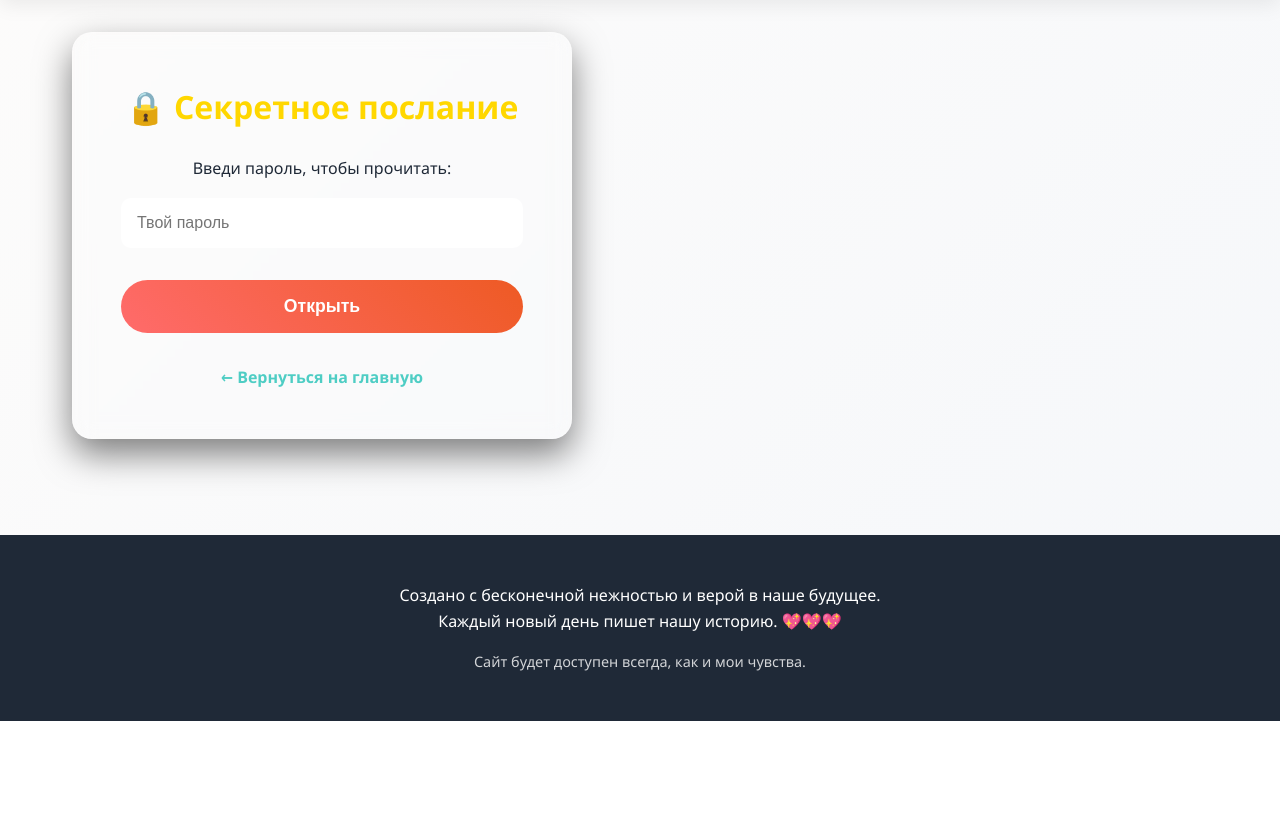
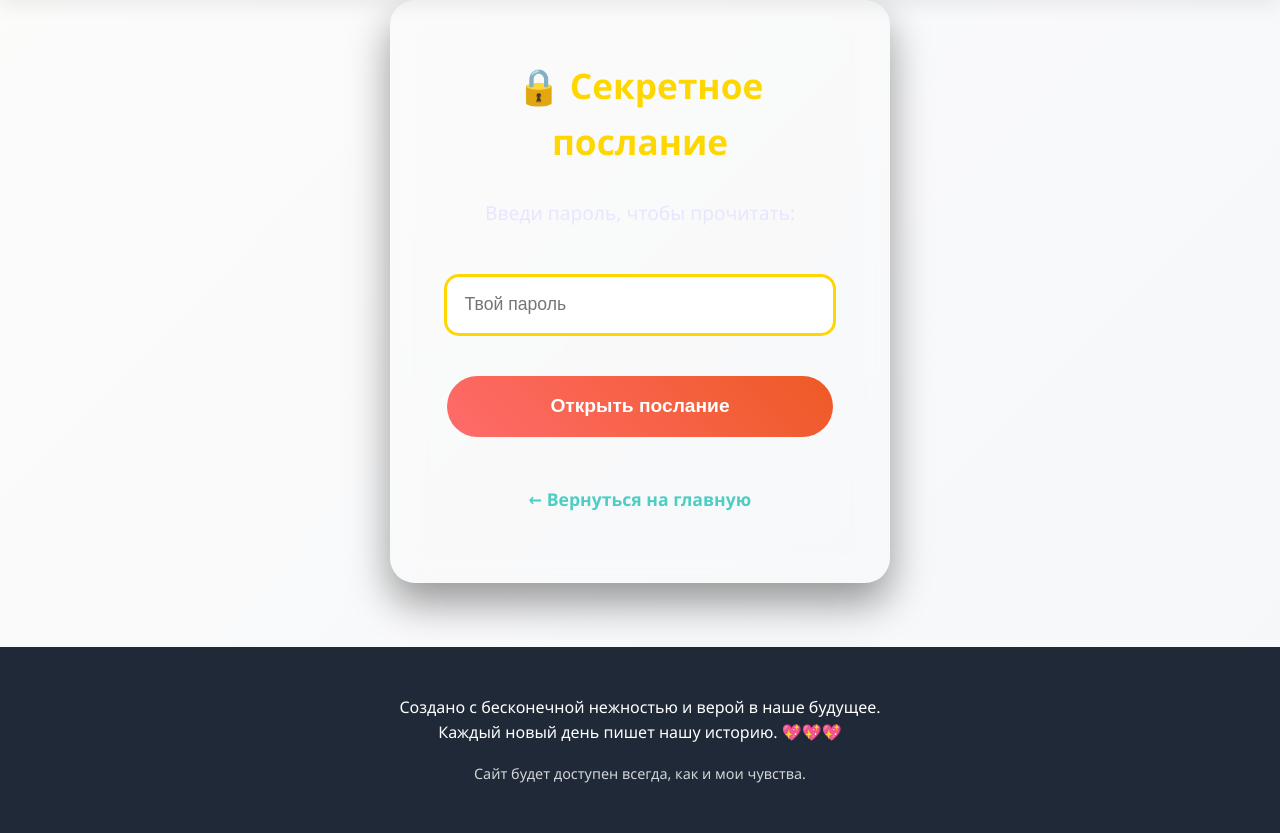
Before and after one commit to alexguschchin-dotcom/msite, a Django app: page /secret/ in a window 1280 px wide. Shown: the part 205-1038 px from the top of the page. Before the commit the page ends 926 px from the top, so only its background shows below. Run offline with Django 5.2, Linux system fonts and the light colour scheme.

Commit message:
Исправил выравнивание формы ввода пароля на всех устройствах

```diff
--- a/love_site/templates/love_site/secret.html
+++ b/love_site/templates/love_site/secret.html
@@ -2,110 +2,179 @@
 
 {% block extra_css %}
 <style>
-    /* Стили ТОЛЬКО для страницы ввода пароля */
+    /* СТИЛИ ТОЛЬКО ДЛЯ СТРАНИЦЫ ВВОДА ПАРОЛЯ */
+    /* Полностью переопределяем отступы для этой страницы */
     body.secret-page {
-        background: linear-gradient(135deg, #2c3e50, #1a1a2e);
-        color: white;
+        background: linear-gradient(135deg, #1a1a2e, #16213e) !important;
         min-height: 100vh;
-        display: flex;
-        justify-content: center;
-        align-items: center;
-        padding: 20px;
+        display: flex !important;
+        flex-direction: column !important;
+        margin: 0 !important;
+        padding: 0 !important;
     }
-    .secret-container {
-        background: rgba(255, 255, 255, 0.1);
-        backdrop-filter: blur(10px);
-        padding: 3rem;
-        border-radius: 20px;
-        border: 1px solid rgba(255, 255, 255, 0.2);
-        box-shadow: 0 15px 35px rgba(0, 0, 0, 0.5);
+
+    /* Основной контейнер страницы - убираем верхний отступ */
+    .secret-page .container {
+        flex: 1;
+        display: flex !important;
+        justify-content: center !important;
+        align-items: center !important;
+        padding: 0 !important;
+        margin: 0 auto !important;
+        max-width: 100% !important;
+        width: 100% !important;
+    }
+
+    /* Контейнер формы */
+    .secret-form-container {
+        background: rgba(255, 255, 255, 0.08);
+        backdrop-filter: blur(15px);
+        padding: 3.5rem;
+        border-radius: 25px;
+        border: 1px solid rgba(255, 255, 255, 0.15);
+        box-shadow: 0 20px 40px rgba(0, 0, 0, 0.4);
         text-align: center;
         max-width: 500px;
+        width: 90%;
+        margin: 0;
+    }
+
+    .secret-form-container h1 {
+        color: #ffd700;
+        margin-bottom: 1.8rem;
+        font-size: 2.2rem;
+    }
+
+    .secret-form-container p {
+        color: #e6e6ff;
+        margin-bottom: 1.8rem;
+        font-size: 1.2rem;
+    }
+
+    .secret-form-container input {
         width: 100%;
+        padding: 1.1rem;
+        margin: 1.2rem 0;
+        border-radius: 12px;
+        border: none;
+        font-size: 1.1rem;
+        background: rgba(255, 255, 255, 0.95);
+        color: #222;
+        box-sizing: border-box;
     }
-    .secret-container h1 {
-        margin-bottom: 1.5rem;
-        color: #ffd700;
+
+    .secret-form-container input:focus {
+        outline: 3px solid #ffd700;
+        background: white;
     }
-    .secret-container input {
-        width: 100%;
-        padding: 1rem;
-        margin: 1rem 0;
-        border-radius: 10px;
-        border: none;
-        font-size: 1rem;
-        background: rgba(255, 255, 255, 0.9);
-        color: #333;
-    }
-    .secret-container input:focus {
-        outline: 2px solid #ffd700;
-    }
-    .secret-container button {
+
+    .secret-form-container button {
         background: linear-gradient(45deg, #ff6b6b, #ee5a24);
         color: white;
         border: none;
-        padding: 1rem 2rem;
+        padding: 1.2rem 2.5rem;
         border-radius: 50px;
-        font-size: 1.1rem;
+        font-size: 1.2rem;
         cursor: pointer;
-        margin-top: 1rem;
-        transition: transform 0.3s;
+        margin-top: 1.5rem;
         font-weight: bold;
         width: 100%;
+        transition: all 0.3s;
+        box-sizing: border-box;
     }
-    .secret-container button:hover {
+
+    .secret-form-container button:hover {
         transform: scale(1.05);
-        box-shadow: 0 10px 25px rgba(255, 107, 107, 0.4);
+        box-shadow: 0 12px 25px rgba(255, 107, 107, 0.5);
     }
-    .error {
+
+    .error-message {
         color: #ff6b6b;
-        margin-top: 1rem;
+        margin-top: 1.2rem;
         background: rgba(255, 107, 107, 0.1);
-        padding: 0.5rem;
-        border-radius: 5px;
-        border-left: 3px solid #ff6b6b;
+        padding: 0.8rem;
+        border-radius: 8px;
+        border-left: 4px solid #ff6b6b;
+        font-size: 1rem;
     }
+
     .back-link {
-        display: block;
-        margin-top: 2rem;
+        display: inline-block;
+        margin-top: 2.2rem;
         color: #4ecdc4;
         text-decoration: none;
         font-weight: 600;
+        font-size: 1.1rem;
+        padding: 0.8rem 1.5rem;
+        border-radius: 8px;
+        transition: all 0.3s;
     }
+
     .back-link:hover {
         color: #ffd700;
-        text-decoration: underline;
+        background: rgba(255, 215, 0, 0.1);
+        text-decoration: none;
     }
 
-    /* Адаптивность для телефонов */
+    /* ========== АДАПТИВНОСТЬ ДЛЯ ТЕЛЕФОНОВ ========== */
     @media (max-width: 768px) {
-        .secret-container {
+        .secret-form-container {
+            padding: 2.5rem;
+            width: 95%;
+            margin: 0 1rem;
+        }
+
+        .secret-form-container h1 {
+            font-size: 1.9rem;
+        }
+
+        .secret-form-container p {
+            font-size: 1.1rem;
+        }
+
+        .secret-form-container input {
+            padding: 1rem;
+            font-size: 1rem;
+        }
+
+        .secret-form-container button {
+            padding: 1.1rem;
+            font-size: 1.1rem;
+        }
+
+        .back-link {
+            display: block;
+            text-align: center;
+            margin-top: 2rem;
+        }
+    }
+
+    @media (max-width: 480px) {
+        .secret-form-container {
             padding: 2rem;
-            margin: 1rem;
+            border-radius: 20px;
         }
-        .secret-container h1 {
-            font-size: 1.8rem;
-        }
-        .secret-container button {
-            padding: 0.9rem;
+
+        .secret-form-container h1 {
+            font-size: 1.7rem;
         }
     }
 </style>
 {% endblock %}
 
 {% block content %}
-<div class="secret-container">
+<div class="secret-form-container">
     <h1>🔒 Секретное послание</h1>
     <p>Введи пароль, чтобы прочитать:</p>
 
     <form method="post">
         {% csrf_token %}
-        <input type="password" name="password" placeholder="Твой пароль" required>
-        <button type="submit">Открыть</button>
+        <input type="password" name="password" placeholder="Твой пароль" required autocomplete="off">
+        <button type="submit">Открыть послание</button>
     </form>
 
     {% if error %}
-    <p class="error">{{ error }}</p>
+    <p class="error-message">{{ error }}</p>
     {% endif %}
 
     <a href="/main/" class="back-link">← Вернуться на главную</a>
@@ -114,9 +183,15 @@
 
 {% block extra_scripts %}
 <script>
-    // Добавляем специальный класс к body для этой страницы
     document.addEventListener('DOMContentLoaded', function() {
+        // Добавляем специальный класс к body для этой страницы
         document.body.classList.add('secret-page');
+
+        // Фокус на поле ввода пароля при загрузке
+        const passwordInput = document.querySelector('input[name="password"]');
+        if (passwordInput) {
+            setTimeout(() => { passwordInput.focus(); }, 100);
+        }
     });
 </script>
 {% endblock %}
```
